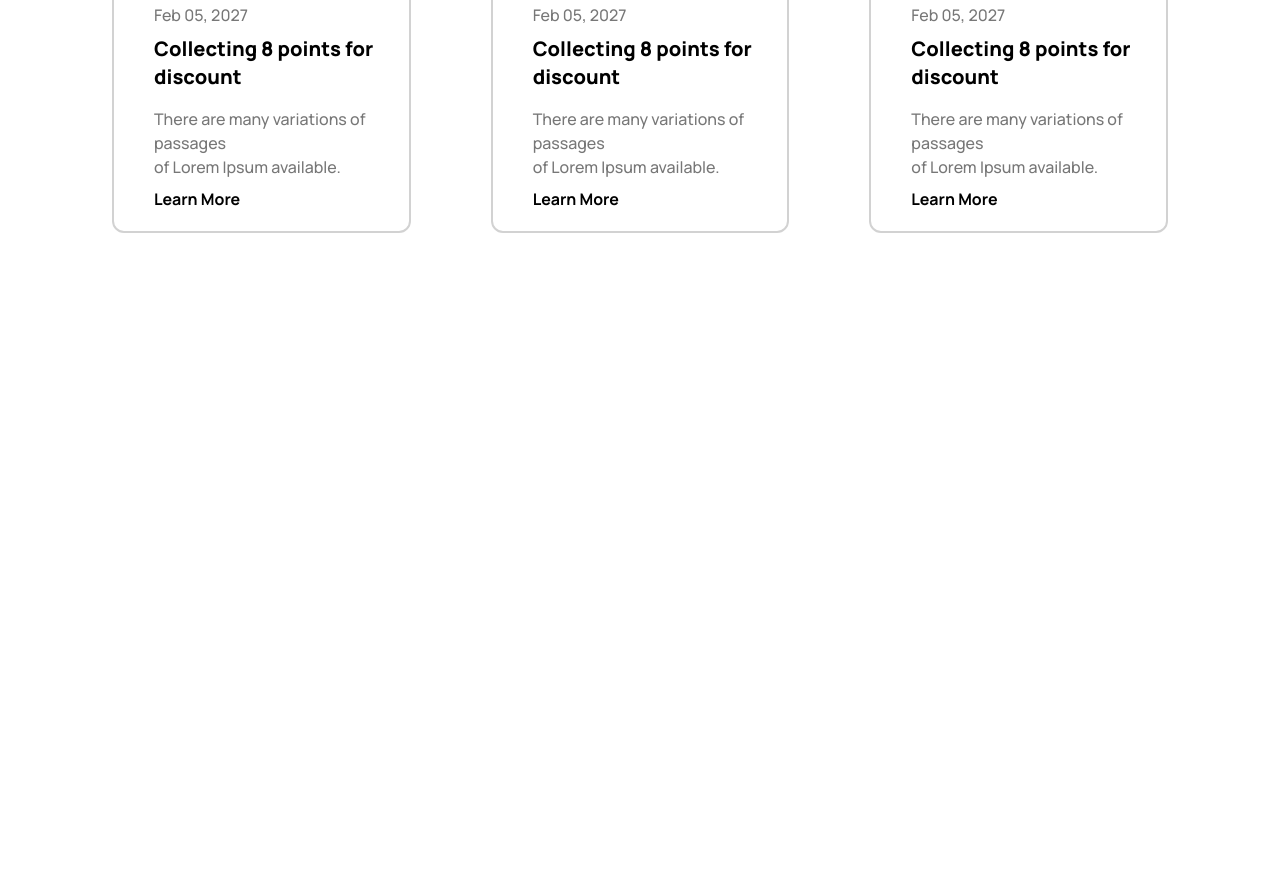
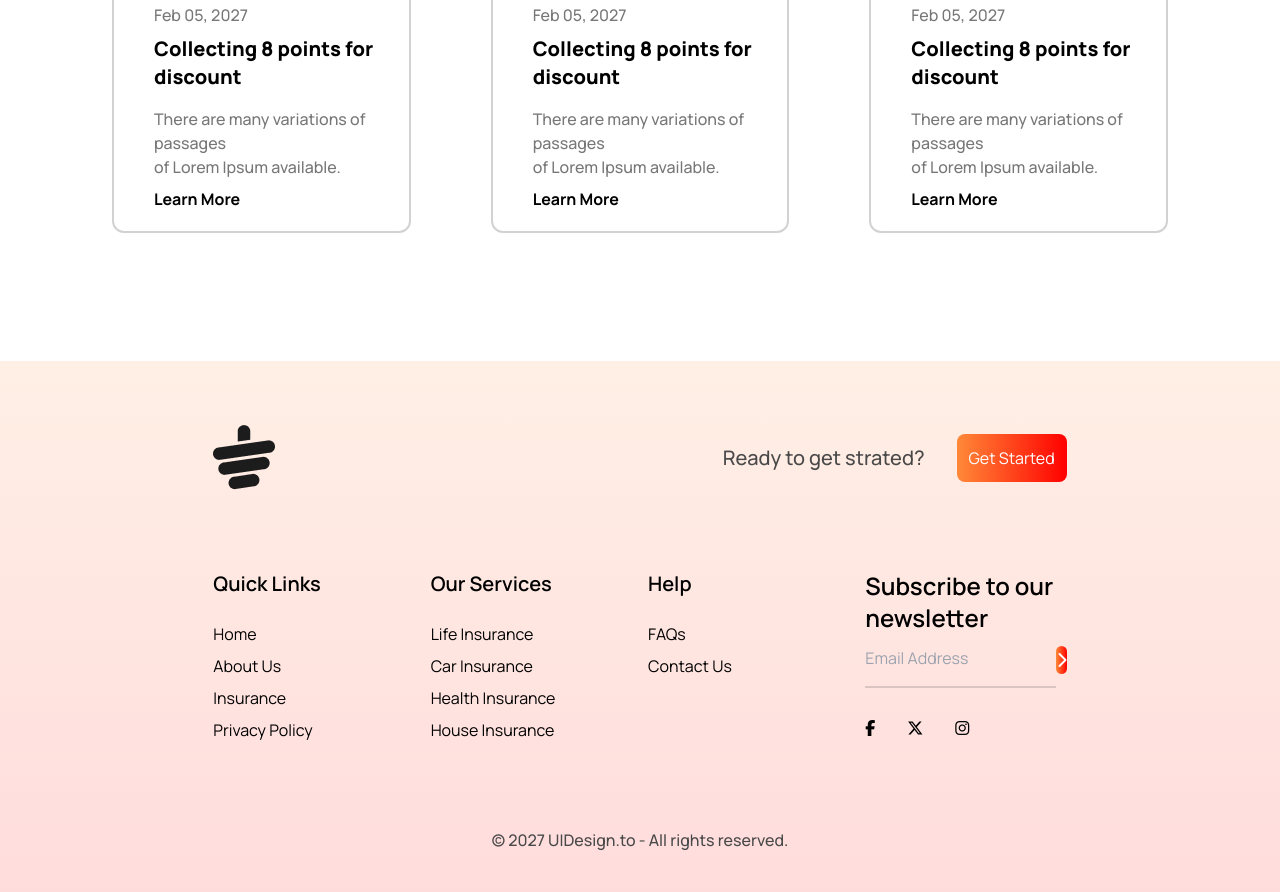
Before and after one commit to Usaid-Fidah23/tea-house-with-tailwind, a plain HTML site: page index.html in a window 1280 px wide. Shown: the part 3037-3929 px from the top of the page. Before the commit the page ends 3398 px from the top, so only its background shows below. Drawn offline with nearby package versions, Linux system fonts and the light colour scheme.

Commit message:
footer section done

```diff
--- a/index.html
+++ b/index.html
@@ -402,7 +402,121 @@
 
             </div>
         </section>
+
+
     </main>
+
+    <!-- footer section -->
+    <footer class="bg-gradient-to-b from-[#ff883821] to-[#ff000023]">
+        <div class="mx-auto w-8/12 pt-16">
+            <!-- logo -->
+            <div class="flex justify-between mb-20">
+                <img src="images/cup.png" alt="">
+                <div class="flex items-center gap-8">
+                    <p class="text-xl font-medium text-[#494949]">
+                        Ready to get strated?
+                    </p>
+                    <button class="p-3 bg-gradient-to-r from-[#FF8938] to-[#FF0000] rounded-lg text-white">
+                        Get Started
+                    </button>
+
+                </div>
+
+            </div>
+
+            <!--links  -->
+            <div class="grid grid-cols-1 md:grid-cols-2 lg:grid-cols-4 gap-4">
+                <!-- first column -->
+                 <div>
+                    <h3 class="font-semibold text-xl mb-6">
+                        Quick Links
+                    </h3>
+                    <ul class="space-y-2">
+                        <li>
+                            <a class="hover:text-orange-400" href="#">Home</a>
+                        </li>
+                        <li>
+                            <a class="hover:text-orange-400" href="#">About Us</a>
+                        </li>
+                        <li>
+                            <a class="hover:text-orange-400" href="#">Insurance</a>
+                        </li>
+                        <li>
+                            <a class="hover:text-orange-400" href="#">Privacy Policy</a>
+                        </li>
+                    </ul>
+
+                 </div>
+
+                 <!-- second column -->
+                 <div>
+                    <h3 class="font-semibold text-xl mb-6">
+                        Our Services
+                    </h3>
+                    <ul class="space-y-2">
+                        <li>
+                            <a class="hover:text-orange-400" href="#">Life Insurance</a>
+                        </li>
+                        <li>
+                            <a class="hover:text-orange-400" href="#">Car Insurance</a>
+                        </li>
+                        <li>
+                            <a class="hover:text-orange-400" href="#">Health Insurance</a>
+                        </li>
+                        <li>
+                            <a class="hover:text-orange-400" href="#">House Insurance</a>
+                        </li>
+                    </ul>
+
+                 </div>
+
+                 <!-- third column -->
+                 <div>
+                    <h3 class="font-semibold text-xl mb-6">
+                        Help
+                    </h3>
+                    <ul class="space-y-2">
+                        <li>
+                            <a class="hover:text-orange-400" href="#">FAQs</a>
+                        </li>
+                        <li>
+                            <a class="hover:text-orange-400" href="#">Contact Us</a>
+                        </li>
+
+                    </ul>
+
+                 </div>
+
+                 <!-- fourth column -->
+                  <div>
+                    <h3 class="text-2xl font-semibold mb-3">
+                        Subscribe to our newsletter
+                    </h3>
+                    <div class="flex text-center">
+                        <input class="bg-transparent border-b-2 pb-4 border-[#49494934]" placeholder="Email Address" type="text">
+                        <i class="fa-solid fa-chevron-right bg-gradient-to-r from-[#FF8938] to-[#FF0000] h-7 w-7 text-white rounded-full inline-flex justify-center items-center"></i>
+
+                    </div>
+                    <div class="flex  mb-3 mt-8 gap-8">
+                        <i class="fa-brands fa-facebook-f"></i>
+                        <i class="fa-brands fa-x-twitter"></i>
+                        <i class="fa-brands fa-instagram"></i>
+
+                    </div>
+                  </div>
+
+
+
+            </div>
+
+            <div class="text-center pt-4 mt-16 pb-10 text-[#494949] font-medium">
+                <p>© 2027 UIDesign.to - All rights reserved.</p>
+            </div>
+
+
+        </div>
+
+    </footer>
 
 </body>
 
```
